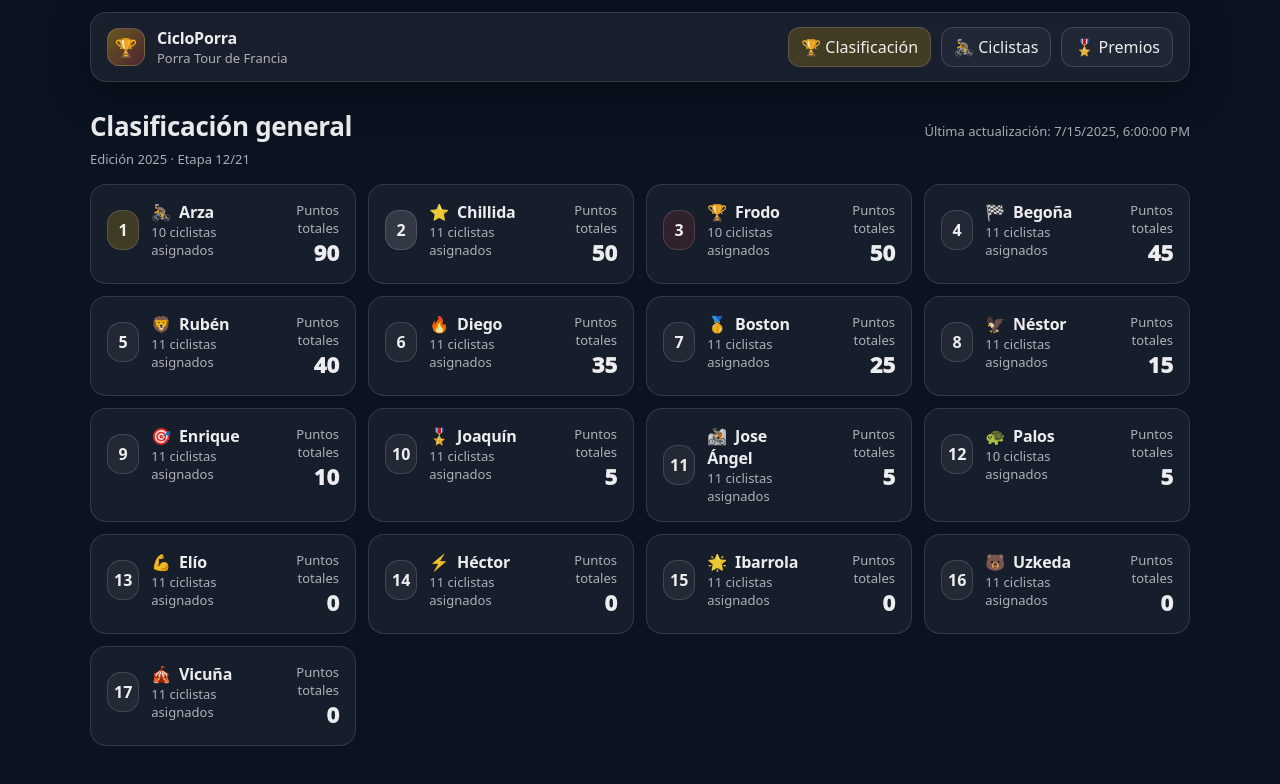
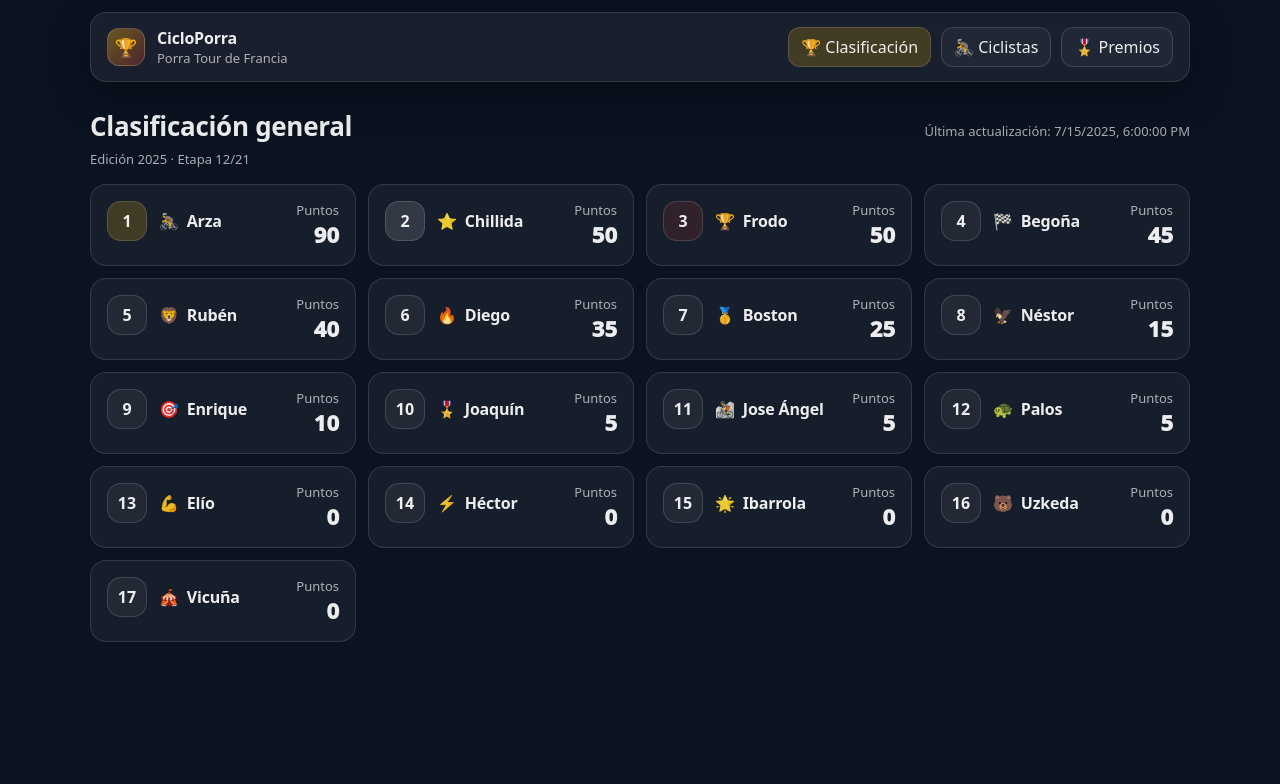
Before and after one commit to JaviElio/CicloPorra, a React (Vite) app in the folder porra-tour/: page / in a window 1280 px wide. Shown: the top 784 px of the page. Built offline with nearby package versions, Linux system fonts and the light colour scheme.

Commit message:
Remove numCiclistas prop from ClasificacionCard and update usage in ClasificacionPage

```diff
--- a/porra-tour/src/components/ClasificacionCard.tsx
+++ b/porra-tour/src/components/ClasificacionCard.tsx
@@ -4,11 +4,9 @@ import type { Participante } from '../data/types';
 export default function ClasificacionCard({
   participante,
   posicion,
-  numCiclistas,
 }: {
   participante: Participante;
   posicion: number;
-  numCiclistas: number;
 }) {
   return (
     <Link
@@ -50,15 +48,12 @@ export default function ClasificacionCard({
               <span style={{ marginRight: 8 }}>{participante.avatar}</span>
               {participante.nombre}
             </div>
-            <div className="muted" style={{ fontSize: 13 }}>
-              {numCiclistas} ciclistas asignados
-            </div>
           </div>
         </div>
 
         <div style={{ textAlign: 'right' }}>
           <div className="muted" style={{ fontSize: 13 }}>
-            Puntos totales
+            Puntos
           </div>
           <div style={{ fontWeight: 950, fontSize: 22 }}>{participante.puntos_total}</div>
         </div>
--- a/porra-tour/src/pages/ClasificacionPage.tsx
+++ b/porra-tour/src/pages/ClasificacionPage.tsx
@@ -35,7 +35,7 @@ export function ClasificacionPage() {
         }}
       >
         {participantesOrdenados.map((p, idx) => (
-          <ClasificacionCard key={p.id} participante={p} posicion={idx + 1} numCiclistas={p.ciclistas_dorsales.length} />
+          <ClasificacionCard key={p.id} participante={p} posicion={idx + 1} />
         ))}
       </div>
     </section>
```
